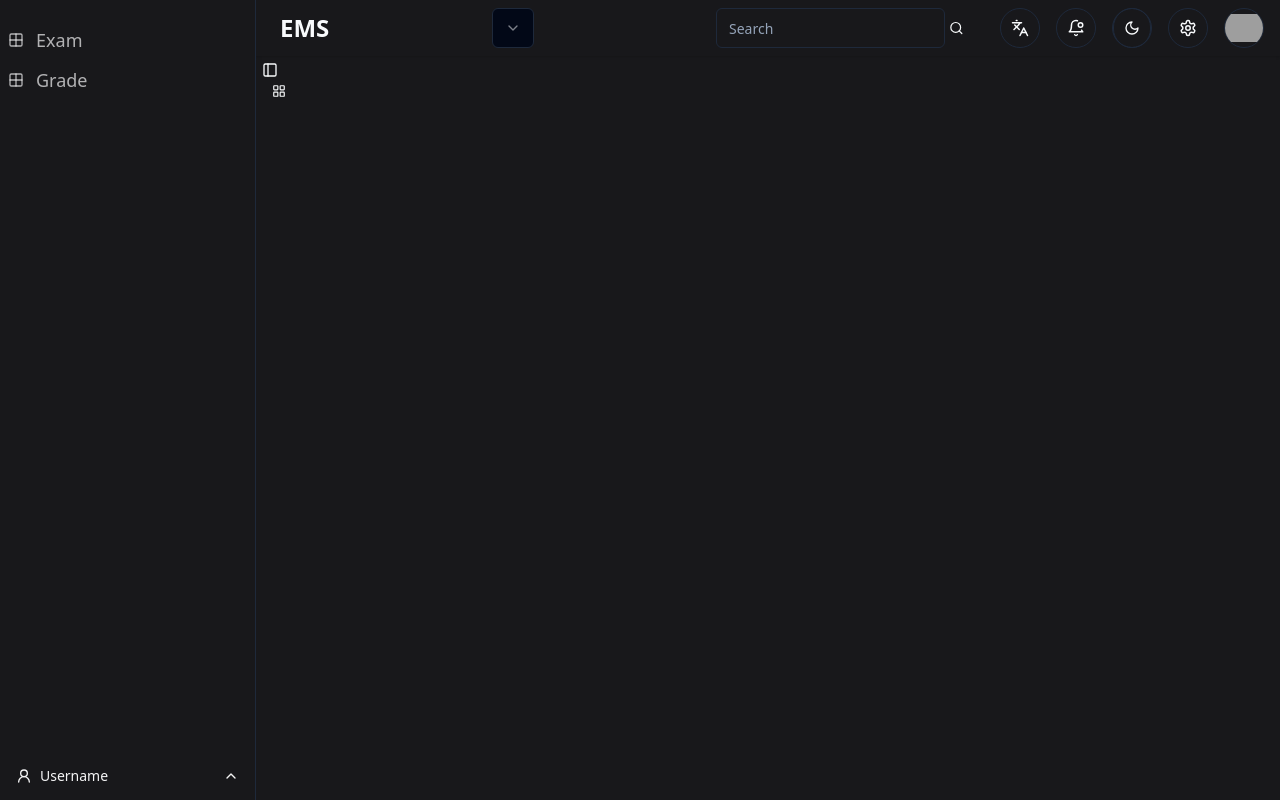
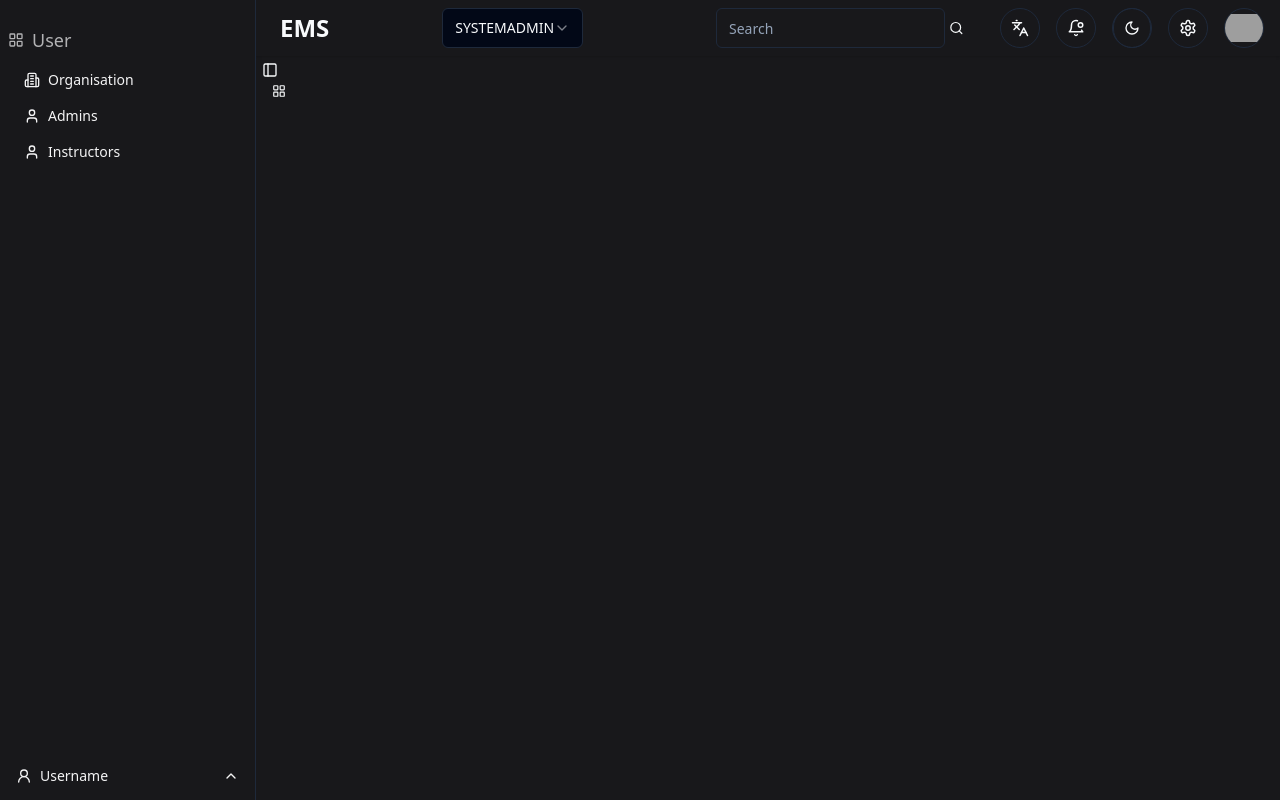
Before and after one commit to Sudhir-rai07/Exam-Management-System, a React (Vite) app: page / in a window 1280 px wide. Built offline with nearby package versions, Linux system fonts and the light colour scheme; grey boxes are pictures that could not be loaded.

Commit message:
Add on's

```diff
--- a/src/components/Navbar.tsx
+++ b/src/components/Navbar.tsx
@@ -12,10 +12,11 @@ import {
 import { Input } from "./ui/input";
 import { Select, SelectContent, SelectItem, SelectTrigger, SelectValue } from "./ui/select";
 import { useState } from "react";
+import { useUser } from "@/zustand/store";
 
 
 const Navbar = () => {
-  const [role,setUserRole] = useState("")
+  const {user, updateRole} = useUser()
 
   return (
     <header className="sticky top-0 light:bg-gray-100">
@@ -26,9 +27,9 @@ const Navbar = () => {
 
         {/* Select user Role */}
         <div className="max-w-[300px]">
-        <Select onValueChange={(value) => setUserRole(value)}>
+        <Select onValueChange={(value) => updateRole(user.user_id,value)}>
             <SelectTrigger>
-              <SelectValue placeholder={role.toUpperCase()} />
+              <SelectValue placeholder={user.role.toUpperCase()} />
             </SelectTrigger>
             <SelectContent>
               <SelectItem value="organizationAdmin">ORG ADMIN</SelectItem>
--- a/src/components/app-sidebar.tsx
+++ b/src/components/app-sidebar.tsx
@@ -54,20 +54,12 @@ const teacherMenuItems1: MenuItemType[] = [
 const teacherMenuItems2: MenuItemType[] = [
   {
     title: "Create Exam",
-    url: "teacher/exam-info/create/",
+    url: "teacher/exam-info/create/basic",
     icon: <CopyCheck />,
   },
   {
-    title: "View Result",
-    url: "/admin/view-result",
-    icon: <Info />,
-  },{
-    title: "Exam",
-    url: "/student/exam",
-    icon: <Info />,
-  },{
     title: "Validate Answers",
-    url: "/instructor/exam/validate",
+    url: "/student/grade",
     icon: <Info />,
   },
 ];
@@ -214,6 +206,58 @@ const sidebarContent = (role: string) => {
       </>
     );
 
+    if(role === "instructor")
+      return (
+    <>
+    <SidebarContent>
+          <SidebarGroup />
+          <SidebarGroupLabel>
+            <LayoutGrid size={20} className="mr-2" />
+            <span className="text-lg">Organization</span>
+          </SidebarGroupLabel>
+          <SidebarGroupContent className="pl-4">
+            <SidebarMenu>
+              {teacherMenuItems1.map((item) => {
+                return (
+                  <SidebarMenuItem key={item.title}>
+                    {/* {item.title} */}
+                    <SidebarMenuButton asChild>
+                      <Link to={item.url}>
+                        {item.icon}
+                        <span>{item.title}</span>
+                      </Link>
+                    </SidebarMenuButton>
+                  </SidebarMenuItem>
+                );
+              })}
+            </SidebarMenu>
+          </SidebarGroupContent>
+
+          <SidebarGroup />
+          <SidebarGroupLabel>
+            <Sheet size={20} className="mr-2" />
+            <span className="text-lg">Exam</span>
+          </SidebarGroupLabel>
+          <SidebarGroupContent className="pl-4">
+            <SidebarMenu>
+              {teacherMenuItems2.map((item) => {
+                return (
+                  <SidebarMenuItem key={item.title}>
+                    {/* {item.title} */}
+                    <SidebarMenuButton asChild>
+                      <Link to={item.url}>
+                        {item.icon}
+                        <span>{item.title}</span>
+                      </Link>
+                    </SidebarMenuButton>
+                  </SidebarMenuItem>
+                );
+              })}
+            </SidebarMenu>
+          </SidebarGroupContent>
+        </SidebarContent>
+    </>)
+
   if (role === "student") {
     return (
       <>
@@ -278,7 +322,7 @@ export function AppSidebar() {
   return (
     <Sidebar>
       {/* Select user Role */}
-      {sidebarContent("student")}
+      {sidebarContent(user.role)}
 
       <SidebarFooter>
         <SidebarMenu>
--- a/src/components/pages/exam/StudentGradeReview.tsx
+++ b/src/components/pages/exam/StudentGradeReview.tsx
@@ -70,12 +70,12 @@ const StudentGradeReview: React.FC = () => {
                 <p className="mr-2 text-xl font-semibold">{index + 1}.</p>
                 <p
                   className={`text-xl font-semibold ${
-                    question.studentAnswer === question.correctAnswer || question.score > 0
+                    question.studentAnswer === question.correctAnswer || question.score && question.score > 0
                       ? "text-green-500"
                       : "text-red-500"
                   }`}
                 >
-                  {question.studentAnswer === question.correctAnswer || question.score > 0
+                  {question.studentAnswer === question.correctAnswer || question.score && question.score > 0
                     ? "✔"
                     : "✘"}
                 </p>
@@ -177,7 +177,7 @@ const StudentGradeReview: React.FC = () => {
                 className={`w-14 py-2 rounded text-white font-semibold ${
                   examGrade.questions[index].studentAnswer ===
                     examGrade.questions[index].correctAnswer ||
-                  examGrade.questions[index].score > 0
+                    examGrade.questions[index].score && examGrade.questions[index].score > 0
                     ? "bg-green-200 border-2 border-green-400 text-green-600"
                     : "bg-pink-200 border-2 border-pink-400 text-pink-600"
                 }`}
--- a/src/components/utils/GradeCard.tsx
+++ b/src/components/utils/GradeCard.tsx
@@ -20,7 +20,7 @@ const GradeCard: React.FC<GradeCardType> = ({ date, grade, name, time }) => {
 
       <div className="flex items-center justify-between">
       <p className="font-semibold">Grade : {grade}</p>
-      <Button className="flex items-center px-4 py-1 text-white bg-blue-500 rounded-none hover:text-black">
+      <Button className="flex items-center px-4 py-1 text-white bg-blue-500 rounded-none hover:text-white">
         <Link to={'review'} className="flex items-center gap-2"><Eye /> Review</Link>
       </Button>
       </div>
--- a/src/zustand/store.tsx
+++ b/src/zustand/store.tsx
@@ -9,6 +9,7 @@ type Usertore = {
   user: User ; // Initialize as null to indicate no user is signed in initially
   signUp: (user: User) => void;
   updateProfile: (userId: number | string, updatedUser: User) => void;
+  updateRole: (userId: number | string, role: string) => void;
 };
 
 type OrganizationStore = {
@@ -38,6 +39,10 @@ export const useUser = create<Usertore>((set) => ({
       }
       return state;
     }),
+
+    updateRole: (userId: number | string, role: string) => set((state)=> ({
+      user: { ...state.user, role }
+    }))
 }));
 
 
```
